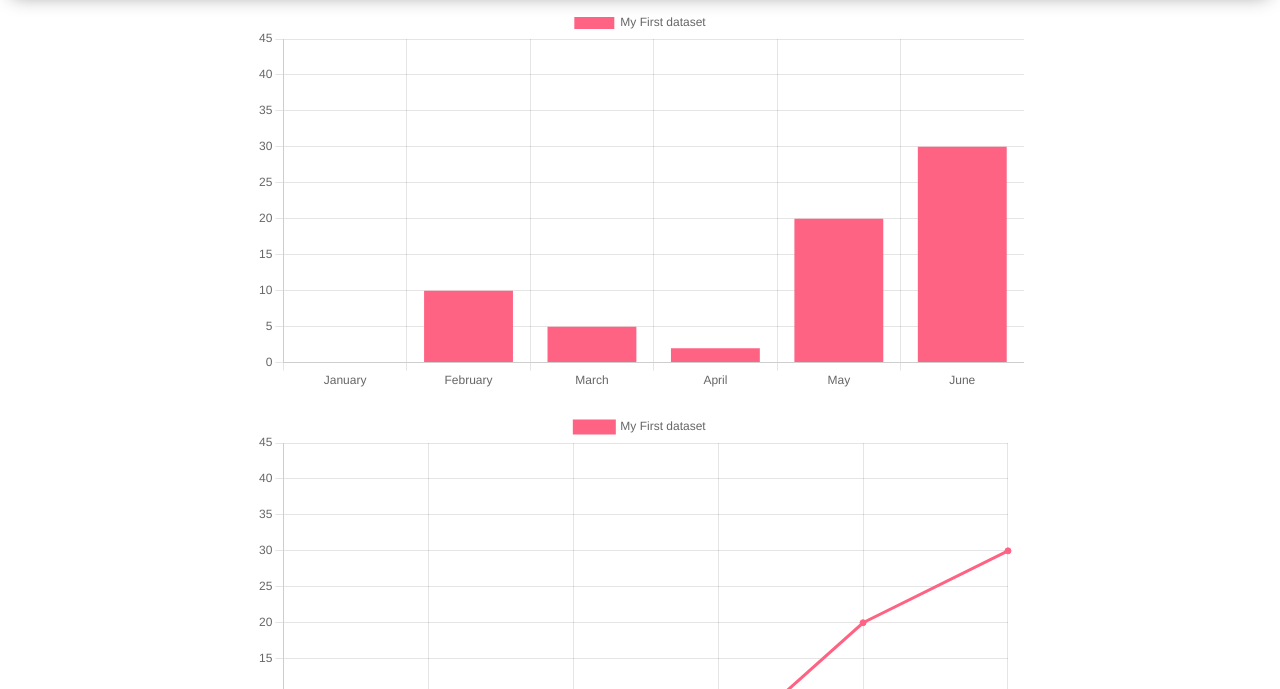
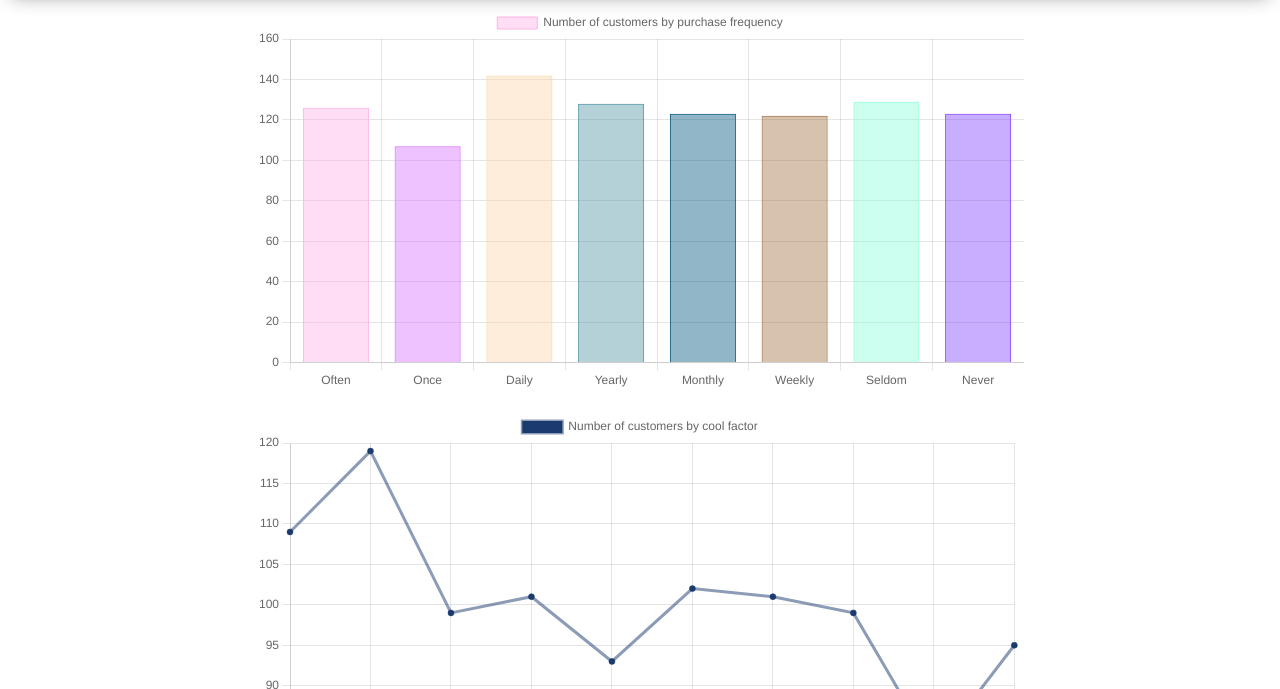
Before and after one commit to rileyjhoff/1.4b-chart-munge-code-challenge-spotlight, a plain HTML site: page index.html in a window 1280 px wide. Shown: the part 83-772 px from the top of the page. Drawn offline with nearby package versions, Linux system fonts and the light colour scheme.

Commit message:
adding some colors to charts

```diff
--- a/app.js
+++ b/app.js
@@ -11,24 +11,34 @@ const purchaseFrequencyCount = customerData.reduce((acc, curr) => {
   return acc;
 }, { });
 
-console.log(purchaseFrequencyCount);
-
-const labelsBar = [
-  'January',
-  'February',
-  'March',
-  'April',
-  'May',
-  'June',
-];
+const labelsBar = Object.keys(purchaseFrequencyCount);
 
 const dataBar = {
   labels: labelsBar,
   datasets: [{
-    label: 'My First dataset',
-    backgroundColor: 'rgb(255, 99, 132)',
-    borderColor: 'rgb(255, 99, 132)',
-    data: [0, 10, 5, 2, 20, 30, 45],
+    label: 'Number of customers by purchase frequency',
+    backgroundColor: [
+      '#FFB2E670',
+      '#D972FF70',
+      '#FCD7AD70',
+      '#5296A570',
+      '#065A8270',
+      '#A5754870',
+      '#8CFFDA70',
+      '#8447FF70'
+    ],
+    borderColor: [
+      '#FFB2E6',
+      '#D972FF',
+      '#FCD7AD',
+      '#5296A5',
+      '#065A82',
+      '#A57548',
+      '#8CFFDA',
+      '#8447FF'
+    ],
+    borderWidth: 1,
+    data: Object.values(purchaseFrequencyCount),
   }]
 };
 
@@ -53,24 +63,15 @@ const coolFactorCount = customerData.reduce((acc, curr) => {
   return acc;
 }, { });
 
-console.log(coolFactorCount);
-
-const labelsLine = [
-  'January',
-  'February',
-  'March',
-  'April',
-  'May',
-  'June',
-];
+const labelsLine = Object.keys(coolFactorCount);
 
 const dataLine = {
   labels: labelsLine,
   datasets: [{
-    label: 'My First dataset',
-    backgroundColor: 'rgb(255, 99, 132)',
-    borderColor: 'rgb(255, 99, 132)',
-    data: [0, 10, 5, 2, 20, 30, 45],
+    label: 'Number of customers by cool factor',
+    backgroundColor: '#1B3B6F',
+    borderColor: '#1B3B6F80',
+    data: Object.values(coolFactorCount),
   }]
 };
 
@@ -97,22 +98,15 @@ const genderCount = customerData.reduce((acc, curr) => {
 
 console.log(genderCount);
 
-const labelsPie = [
-  'January',
-  'February',
-  'March',
-  'April',
-  'May',
-  'June',
-];
+const labelsPie = Object.keys(genderCount);
 
 const dataPie = {
   labels: labelsPie,
   datasets: [{
     label: 'My First dataset',
-    backgroundColor: 'rgb(255, 99, 132)',
+    backgroundColor: '#FFB2E6',
     borderColor: 'rgb(255, 99, 132)',
-    data: [0, 10, 5, 2, 20, 30, 45],
+    data: Object.values(genderCount),
   }]
 };
 
@@ -130,4 +124,5 @@ const myPieChart = new Chart(
 // Stretch Goals
 // 1. Bar chart showing average cool factor of each age demographic (0 - 10, 11 - 20, 21 - 30, etc)
 
+
 // 2. Line chart showing most frequent "purchase frequency" for each decade of customer demographic (1920 - 1929, 1930 - 1939, 1940 - 1949, etc)
--- a/index.html
+++ b/index.html
@@ -10,7 +10,7 @@
     <link rel="stylesheet" href="./styles/style.css">
     <link rel="stylesheet" href="./styles/home.css">
     <script src="https://cdn.jsdelivr.net/npm/chart.js"></script>
-    <title>Document</title>
+    <title>Chart Munging</title>
 </head>
 
 <body>
```
